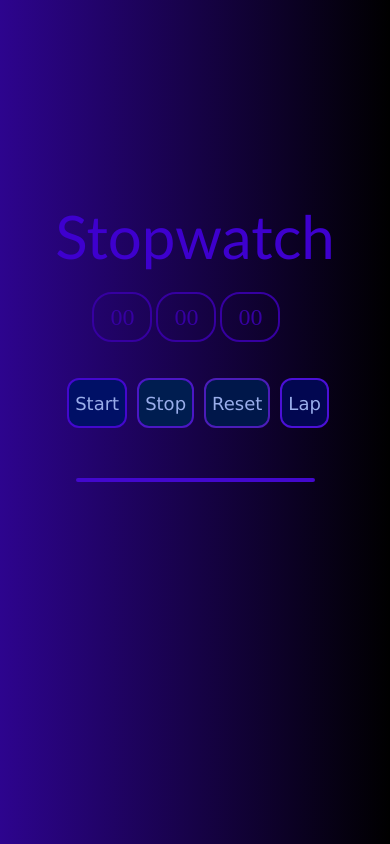
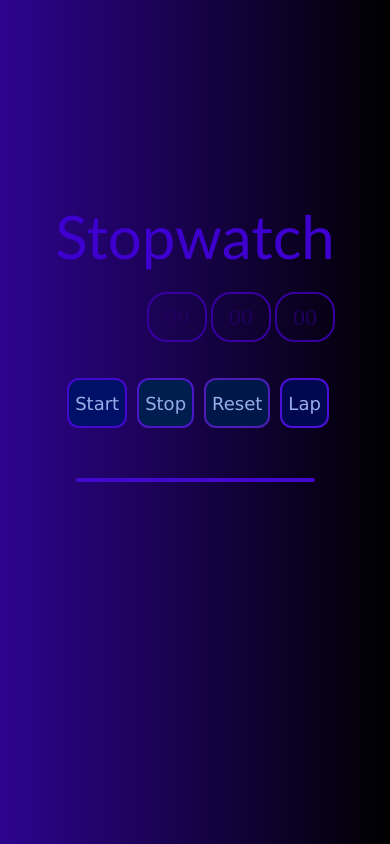
Before and after one commit to Nuhamien/PRODIGY_WD_02, a plain HTML site: page index.html in a window 390 px wide. Drawn offline with Linux system fonts and the light colour scheme.

Commit message:
update commit

```diff
--- a/stopwatch.css
+++ b/stopwatch.css
@@ -131,8 +131,8 @@ li{
         padding: auto;
     }
     #main{
-        color: #3600A1;
-        margin-left:16vw;
+        color: #1f005d;
+        margin-left:30vw;
         display: flex;
         justify-content: center;
         align-items: center;
```
